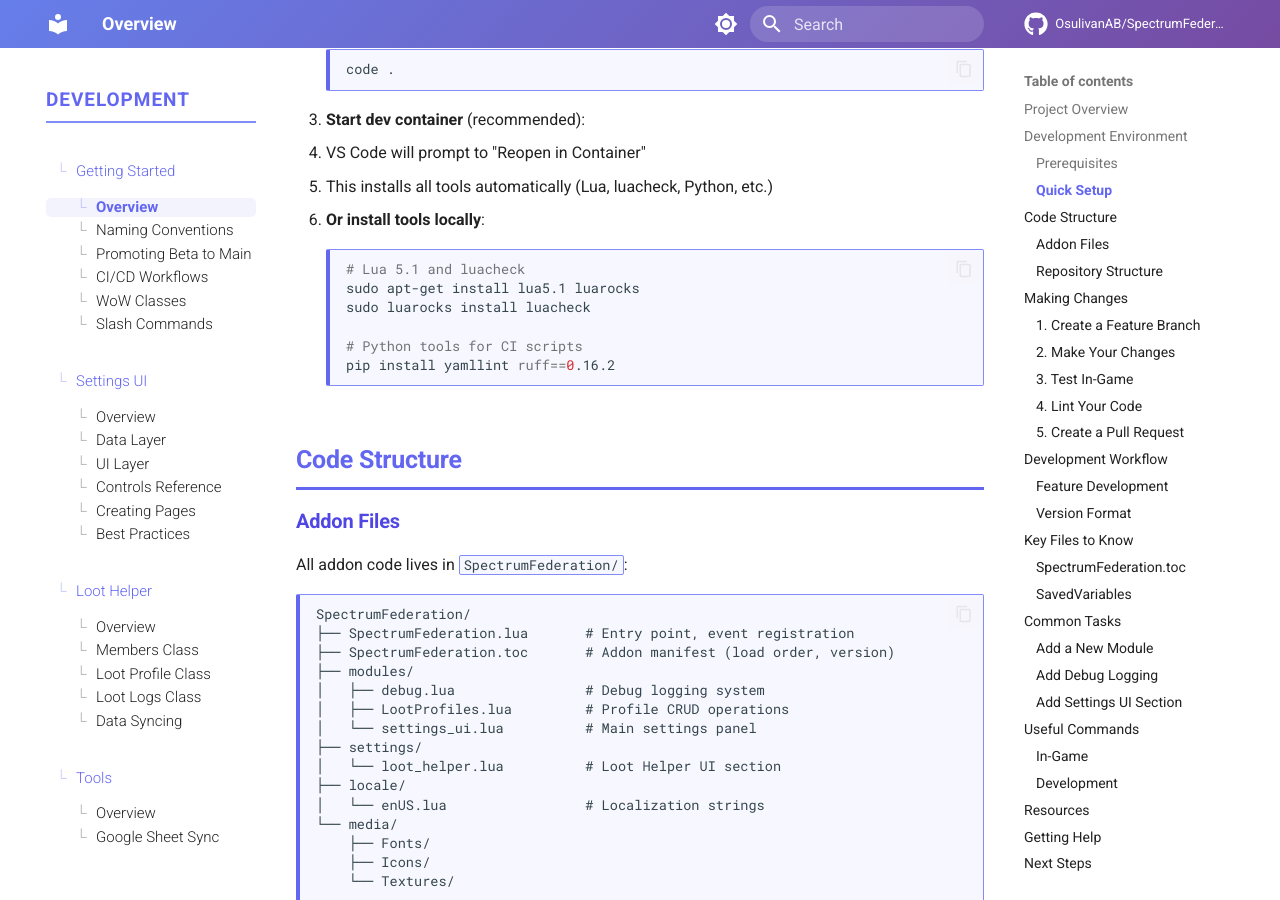
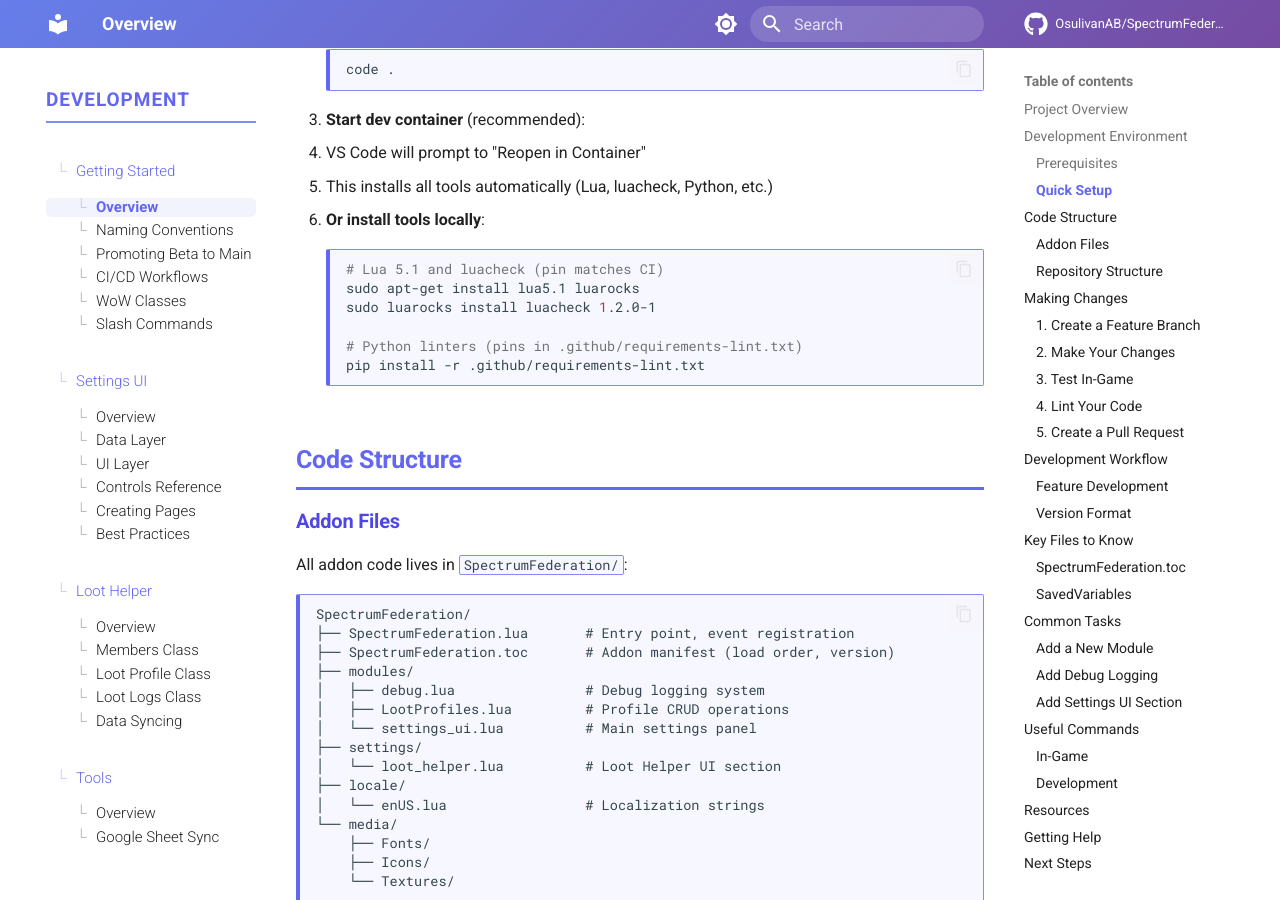
Before and after one commit to OsulivanAB/SpectrumFederation, an MkDocs documentation site: the page built from docs/development/getting-started/index.md, in a window 1280 px wide and 900 px high, scrolled down 1019 px. Built offline with MkDocs 1.6.1 and Material for MkDocs 9.7.7, drawn with Linux system fonts in a browser that asks for light colours; comment, search, counter and statistics services are not loaded.

Commit message:
chore: update linter configurations and versions in CI workflows and documentation

````diff
--- a/docs/development/getting-started/index.md
+++ b/docs/development/getting-started/index.md
@@ -34,12 +34,12 @@ SpectrumFederation is a World of Warcraft addon written in **Lua 5.1** for the S
 
 4. **Or install tools locally**:
    ```bash
-   # Lua 5.1 and luacheck
+   # Lua 5.1 and luacheck (pin matches CI)
    sudo apt-get install lua5.1 luarocks
-   sudo luarocks install luacheck
+   sudo luarocks install luacheck 1.2.0-1
 
-   # Python tools for CI scripts
-   pip install yamllint ruff==0.16.2
+   # Python linters (pins in .github/requirements-lint.txt)
+   pip install -r .github/requirements-lint.txt
    ```
 
 ## Code Structure
````
Also changed, not shown: 9 other files.
